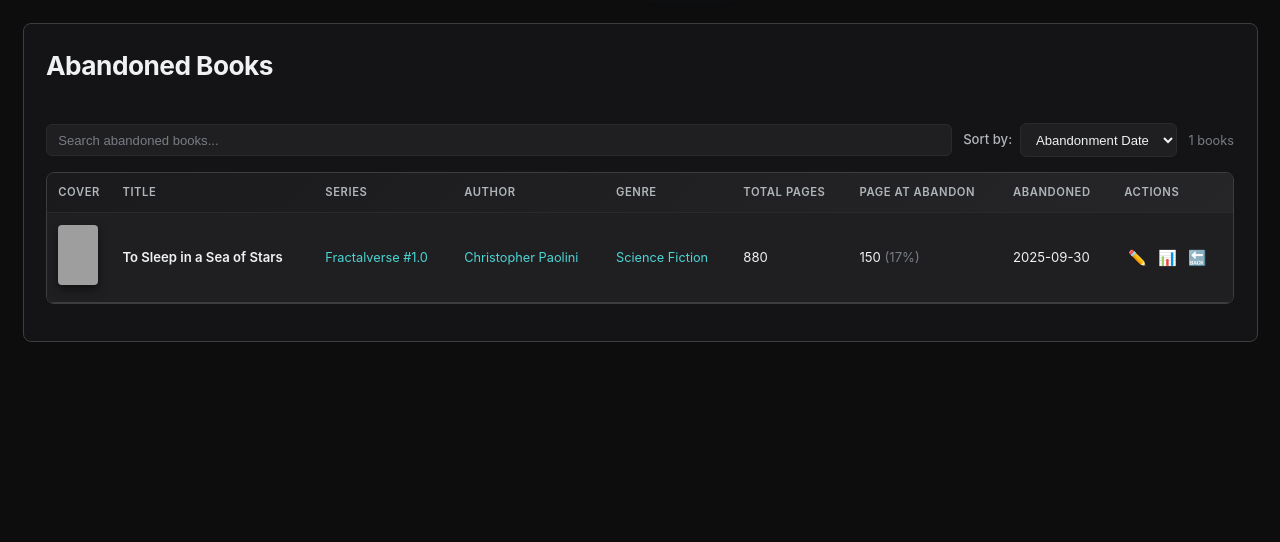
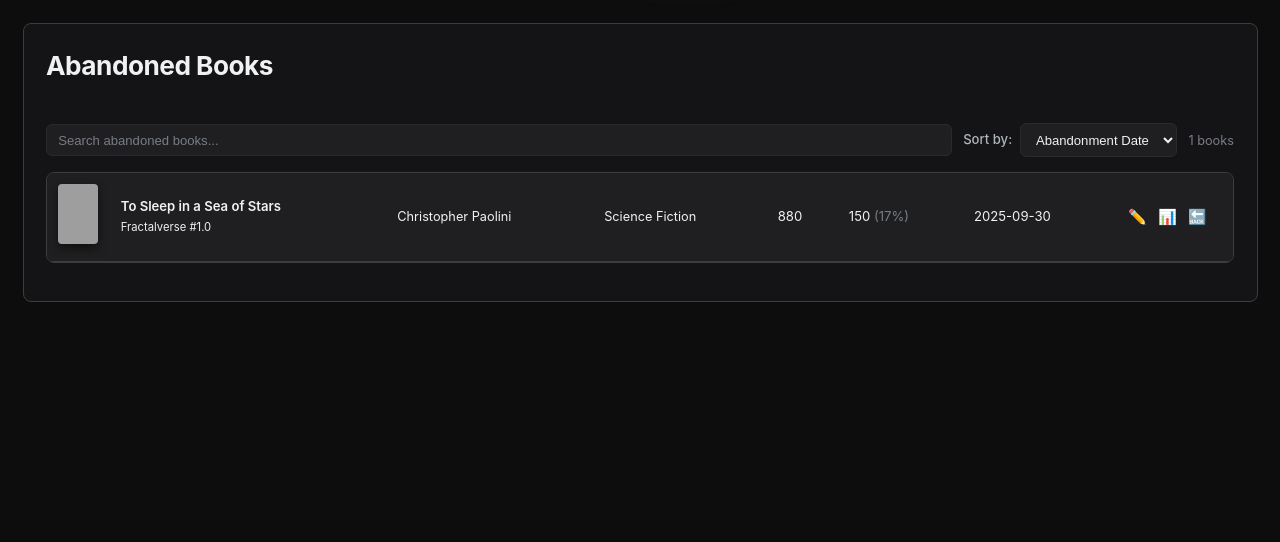
Before and after one commit to deonjonker123/pybooklet, a FastAPI app: page /abandoned in a window 1280 px wide. Shown: the part 58-600 px from the top of the page. Run offline with FastAPI, Linux system fonts and the light colour scheme; data comes from the database, SQL or seed files in the repository; some libraries are stand-ins or nearby versions; grey boxes are pictures that could not be loaded.

Commit message:
Bug fixes

```diff
--- a/static/styles.css
+++ b/static/styles.css
@@ -522,10 +522,14 @@ p {
     color: var(--accent-primary);
 }
 
-.series-link,
+.series-link {
+    color: var(--text-primary);
+    font-size: 0.75rem;
+}
+
 .author-link,
 .genre-link {
-    color: var(--accent-cyan);
+    color: var(--text-primary);
     font-size: 0.85rem;
 }
 
--- a/templates/abandoned.html
+++ b/templates/abandoned.html
@@ -40,19 +40,6 @@
     <!-- Books Table -->
     <div class="table-container">
         <table class="books-table">
-            <thead>
-                <tr>
-                    <th>Cover</th>
-                    <th>Title</th>
-                    <th>Series</th>
-                    <th>Author</th>
-                    <th>Genre</th>
-                    <th>Total Pages</th>
-                    <th>Page at Abandon</th>
-                    <th>Abandoned</th>
-                    <th>Actions</th>
-                </tr>
-            </thead>
             <tbody id="abandonedTableBody">
                 {% for book in books %}
                 <tr>
@@ -63,13 +50,16 @@
                         <div class="table-cover-placeholder">📕</div>
                         {% endif %}
                     </td>
-                    <td><a href="/book/{{ book.id }}" class="book-link">{{ book.title }}</a></td>
                     <td>
-                        {% if book.series %}
-                        <a href="/series/{{ book.series }}" class="series-link">{{ book.series }} #{{ book.series_number }}</a>
-                        {% else %}
-                        -
-                        {% endif %}
+                        <a href="/book/{{ book.id }}" class="book-link">{{ book.title }}</a>
+                        <br>
+                        <small>
+                            {% if book.series %}
+                            <a href="/series/{{ book.series }}" class="series-link">{{ book.series }} #{{ book.series_number }}</a>
+                            {% else %}
+                            -
+                            {% endif %}
+                        </small>
                     </td>
                     <td><a href="/author/{{ book.author }}" class="author-link">{{ book.author }}</a></td>
                     <td>
--- a/templates/partials/abandoned_table.html
+++ b/templates/partials/abandoned_table.html
@@ -7,13 +7,16 @@
         <div class="table-cover-placeholder">📕</div>
         {% endif %}
     </td>
-    <td><a href="/book/{{ book.id }}" class="book-link">{{ book.title }}</a></td>
  <td>
+        <a href="/book/{{ book.id }}" class="book-link">{{ book.title }}</a>
+        <br>
+        <small>
             {% if book.series %}
             <a href="/series/{{ book.series }}" class="series-link">{{ book.series }} #{{ book.series_number }}</a>
             {% else %}
             -
             {% endif %}
+        </small>
     </td>
     <td><a href="/author/{{ book.author }}" class="author-link">{{ book.author }}</a></td>
     <td>
--- a/templates/partials/library_table.html
+++ b/templates/partials/library_table.html
@@ -7,13 +7,16 @@
         <div class="table-cover-placeholder">📕</div>
         {% endif %}
     </td>
-    <td><a href="/book/{{ book.id }}" class="book-link">{{ book.title }}</a></td>
      <td>
+        <a href="/book/{{ book.id }}" class="book-link">{{ book.title }}</a>
+        <br>
+        <small>
             {% if book.series %}
             <a href="/series/{{ book.series }}" class="series-link">{{ book.series }} #{{ book.series_number }}</a>
             {% else %}
             -
             {% endif %}
+        </small>
     </td>
     <td><a href="/author/{{ book.author }}" class="author-link">{{ book.author }}</a></td>
     <td>
```
Also changed, not shown: templates/completed.html (+10 -20 lines), templates/library.html (+4 -12 lines), templates/partials/completed_table.html (+11 -7 lines). Lines whose indentation alone changed are shown as unchanged.
